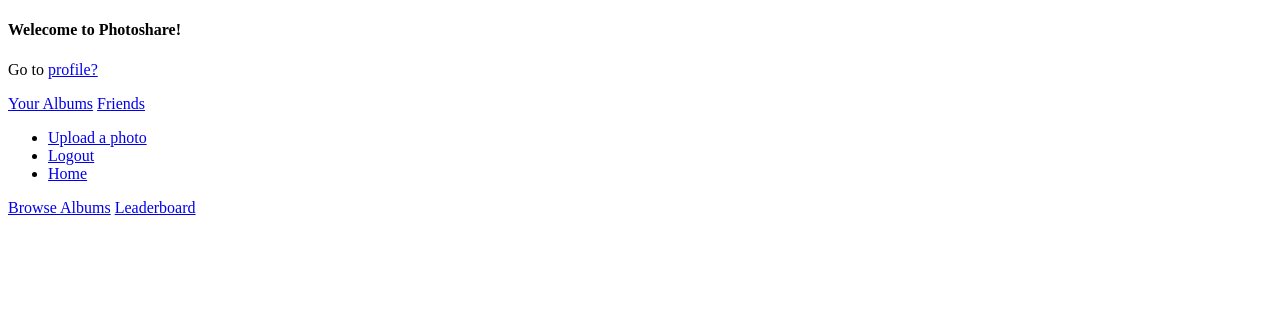
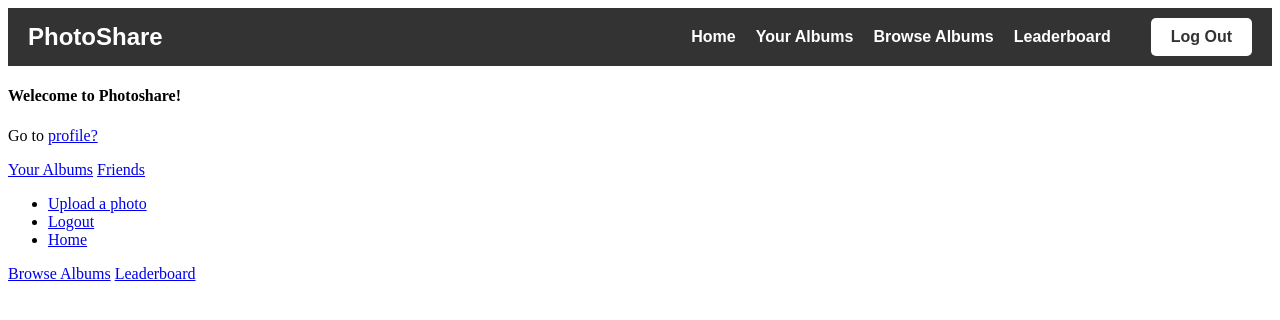
Before and after one commit to kevkim12/photo-sharing-application, a Flask app: page / in a window 1280 px wide. Shown: the top 320 px of the page. Run offline with Flask 2, Linux system fonts and the light colour scheme; data that the repository does not hold is empty.

Commit message:
Create navigation bar for important buttons

```diff
--- a/app.py
+++ b/app.py
@@ -23,7 +23,7 @@ from datetime import date
 import os, base64
 
 mysql = MySQL()
-app = Flask(__name__)
+app = Flask(__name__, static_folder='static')
 app.secret_key = 'cs460projectkevinkimjiahaohuamani'  # Change this!
 
 #These will need to be changed according to your creditionals
--- /dev/null
+++ b/static/navbar.css
@@ -0,0 +1,62 @@
+.navbar {
+    display: flex;
+    justify-content: space-between;
+    align-items: center;
+    background-color: #333;
+    color: #fff;
+    padding: 10px 20px;
+  }
+
+  .navbar-logo a {
+    color: #fff;
+    font-family: 'Montserrat', sans-serif;
+    font-size: 24px;
+    font-weight: bold;
+    text-decoration: none;
+  }
+
+  .navbar-nav {
+    display: flex;
+    justify-content: flex-end;
+    align-items: center;
+    list-style: none;
+    margin: 0;
+    padding: 0;
+    margin-left: auto;
+  }
+
+  .nav-item {
+    margin-right: 20px;
+  }
+
+  .nav-link {
+    color: #fff;
+    text-decoration: none;
+    font-family: 'Montserrat', sans-serif;
+    font-size: 16px;
+    font-weight: bold;
+  }
+
+  .nav-link:hover {
+    text-decoration: underline;
+  }
+
+  .navbar-logout {
+    margin-left: 20px;
+  }
+
+  .btn {
+    display: inline-block;
+    padding: 10px 20px;
+    background-color: #fff;
+    color: #333;
+    border-radius: 5px;
+    text-decoration: none;
+    font-family: 'Montserrat', sans-serif;
+    font-size: 16px;
+    font-weight: bold;
+  }
+
+  .btn:hover {
+    background-color: #eee;
+  }
--- a/templates/albums.html
+++ b/templates/albums.html
@@ -1,4 +1,5 @@
 <!DOCTYPE html>
+{% include "navbar.html" %}
 <html lang="en">
 <head>
     <meta charset="UTF-8">
--- a/templates/friends.html
+++ b/templates/friends.html
@@ -1,4 +1,5 @@
 <!DOCTYPE html>
+{% include "navbar.html" %}
 <html lang="en">
 <head>
     <meta charset="UTF-8">
--- a/templates/hello.html
+++ b/templates/hello.html
@@ -1,4 +1,5 @@
 <!doctype html>
+{% include "navbar.html" %}
 {% if message %}
   <h4>{{message}}!</h4>
 {% endif %}
--- a/templates/leaderboard.html
+++ b/templates/leaderboard.html
@@ -1,4 +1,5 @@
 <html>
+  {% include "navbar.html" %}
   <head>
     <title>Leaderboard</title>
     <link href="/minimal-table.css" rel="stylesheet" type="text/css">
--- a/templates/locked.html
+++ b/templates/locked.html
@@ -1 +1,2 @@
+{% include "navbar.html" %}
 <h>Page Locked</h>
--- /dev/null
+++ b/templates/navbar.html
@@ -0,0 +1,27 @@
+<head>
+    <title>My Website</title>
+    <link rel="stylesheet" href="{{ url_for('static', filename='navbar.css') }}">
+  </head>
+
+<nav class="navbar">
+    <div class="navbar-logo">
+      <a href="#">PhotoShare</a>
+    </div>
+    <ul class="navbar-nav">
+      <li class="nav-item">
+        <a href="/" class="nav-link">Home</a>
+      </li>
+      <li class="nav-item">
+        <a href="userAlbums" class="nav-link">Your Albums</a>
+      </li>
+      <li class="nav-item">
+        <a href="albums" class="nav-link">Browse Albums</a>
+      </li>
+      <li class="nav-item">
+        <a href="leaderboard" class="nav-link">Leaderboard</a>
+      </li>
+    </ul>
+    <div class="navbar-logout">
+      <a href="logout" class="btn">Log Out</a>
+    </div>
+  </nav>
--- a/templates/photo.html
+++ b/templates/photo.html
@@ -1,4 +1,5 @@
 <!DOCTYPE html>
+{% include "navbar.html" %}
 <html lang="en">
 <head>
     <meta charset="UTF-8">
--- a/templates/photos.html
+++ b/templates/photos.html
@@ -1,3 +1,4 @@
+{% include "navbar.html" %}
 <h2>Photos</h2>
 <ul>
     {% for photo in photos %}
--- a/templates/register.html
+++ b/templates/register.html
@@ -1,5 +1,6 @@
 <!-- author ben lawson balawson@bu.edu -->
 <head>
+    {% include "navbar.html" %}
     <title>Create an account!</title>
 </head>
 {%if suppress == True%}
--- a/templates/unauth.html
+++ b/templates/unauth.html
@@ -1,4 +1,5 @@
 <!doctype html>
+{% include "navbar.html" %}
 <title> Unauthorized</title>
 <h1> Yikes, looks like you need to <a href='/login'>login</a></h1>
 <h1> or <a href='/register'>make an account</a></h1>
--- a/templates/upload.html
+++ b/templates/upload.html
@@ -1,4 +1,5 @@
 <!-- author ben lawson (balawson@bu.edu) -->
+{% include "navbar.html" %}
 <head>
     <title>Upload a photo!</title>
     <script src="/utils/script.js" defer></script>
--- a/templates/userAlbums.html
+++ b/templates/userAlbums.html
@@ -1,4 +1,5 @@
 <!DOCTYPE html>
+{% include "navbar.html" %}
 <html lang="en">
 <head>
     <meta charset="UTF-8">
```
